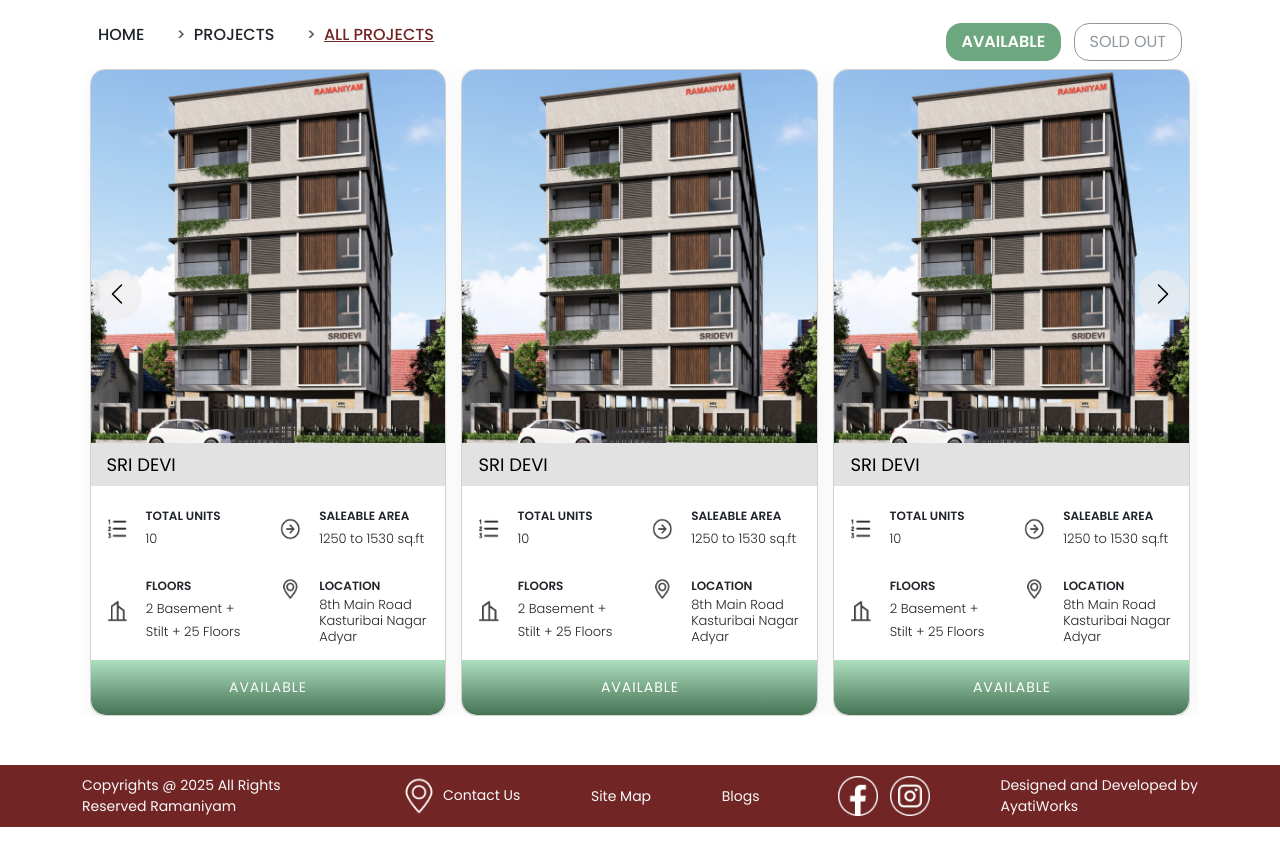
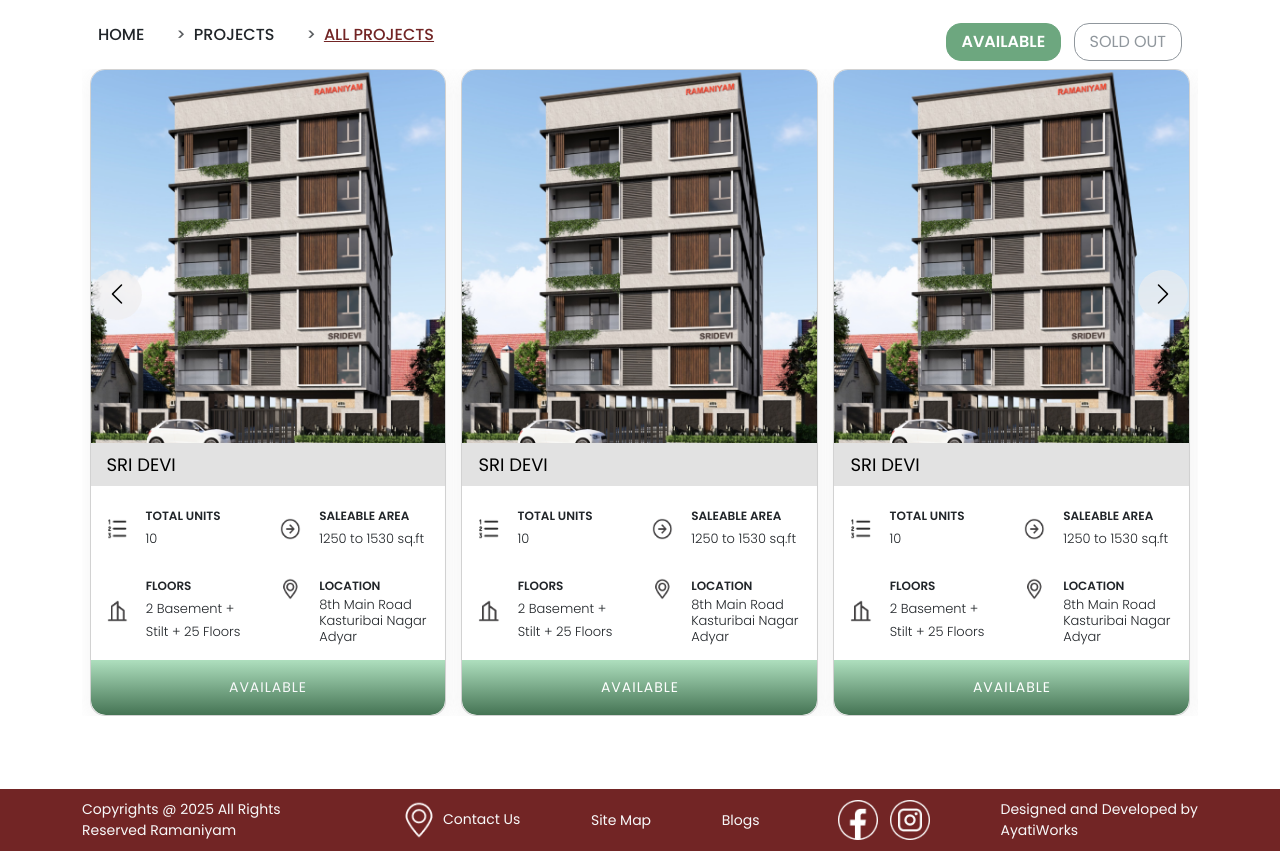
Before and after one commit to balaji1832/Ramaniyam-Website, a PHP site: page /Allprojects.html in a window 1280 px wide. Shown: the part 90-941 px from the top of the page. Before the commit the page ends 917 px from the top, so only its background shows below. Run offline with PHP 8.4, Linux system fonts and the light colour scheme; some web fonts are replaced.

Commit message:
updation In Animation

```diff
--- a/Allprojects.css
+++ b/Allprojects.css
@@ -321,3 +321,34 @@ footer {
 /* .status-buttons{
   margin-right: 30px;
 } */
+
+
+
+html, body {
+  height: 100%;
+  margin: 0;
+  font-family: 'Poppins', sans-serif;
+}
+
+body {
+  display: flex;
+  flex-direction: column;
+  min-height: 100vh;
+}
+
+/* Main content should take remaining space */
+main {
+  flex: 1 0 auto;
+}
+
+/* Footer stays at bottom on lg screens */
+footer {
+  flex-shrink: 0;
+}
+
+/* Optional: small padding for mobile stacked layout */
+@media (max-width: 991.98px) {
+  footer {
+    position: relative;
+  }
+}
```
Also changed, not shown: style.css (+9 -12 lines).
